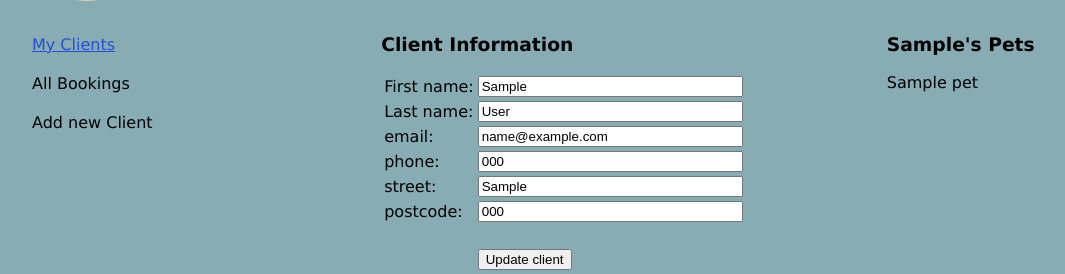
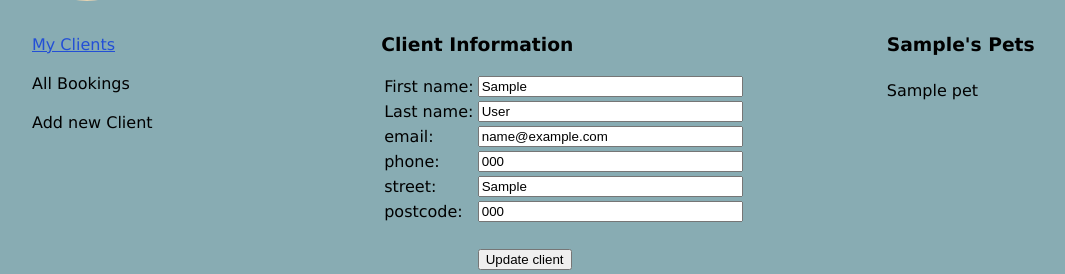
Before and after one commit to LidzDev/pet-cms, a Flask app: page /clients/1 in a window 1280 px wide. Shown: the part 167-441 px from the top of the page, without its empty margins (6-1071 px from the left). Run offline with Flask 3, Linux system fonts and the light colour scheme; tables that the repository leaves empty hold one stand-in row (values such as "Sample post").

Commit message:
style update in the extra content area

```diff
--- a/static/base.css
+++ b/static/base.css
@@ -71,6 +71,10 @@ img {
     margin: 0px;
 }
 
+#extra-content > ul > li {
+    padding-top: .5rem;
+}
+
 #content-area > ul > li {
     padding-top: .5rem;
 }
```
